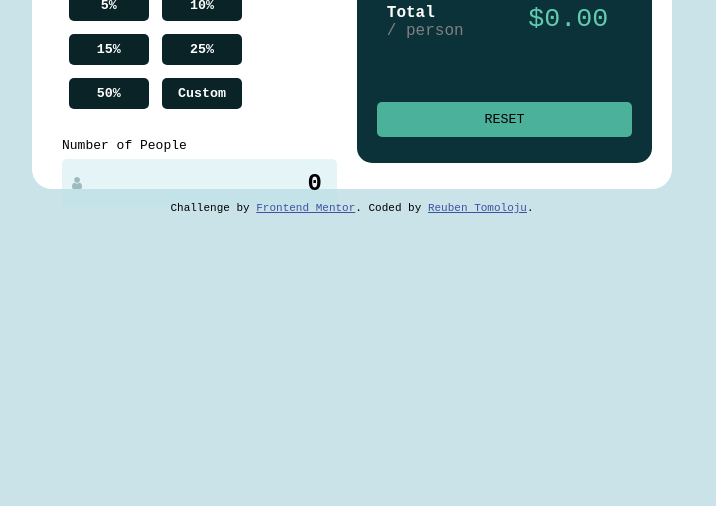
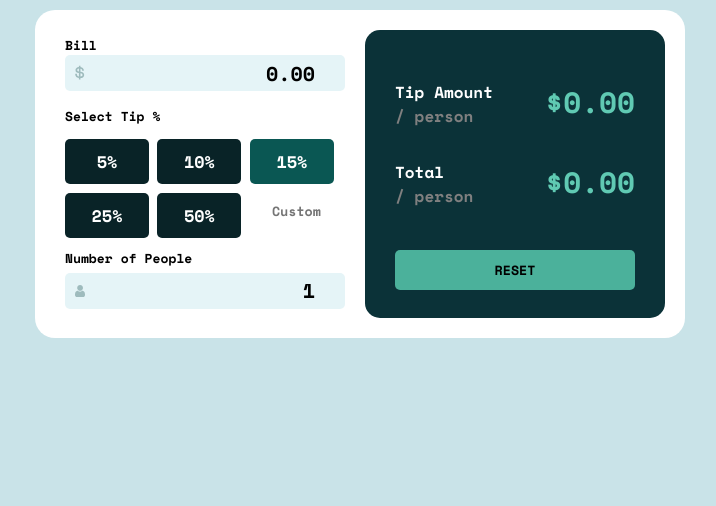
Before and after one commit to Rubylenshy/tip-calculator-app, a plain HTML site: page index.html in a window 1280 px wide. Shown: the part 294-800 px from the top of the page, without its empty margins (288-1004 px from the left). Drawn offline with nearby package versions, Linux system fonts and the light colour scheme.

Commit message:
folder re-structured

```diff
--- /dev/null
+++ b/assets/css/style.css
@@ -0,0 +1,232 @@
+@import url('https://fonts.googleapis.com/css2?family=Space+Mono:wght@700&display=swap');
+
+*{
+    box-sizing: border-box;
+    padding: 0;
+    font-family: 'Space Mono', monospace;
+}
+html{
+    background-color: rgba(121, 187, 199, 0.4);
+}
+body{
+    position: absolute;
+    top: 50%;
+    left: 50%;
+    transform: translate(-50%, -50%);
+}
+.splitter{
+    margin-top: 40px;
+    padding-bottom: 20px;
+    text-align: center;
+}
+.card-body{
+    display: flex;
+    background-color: white;
+    border-radius: 20px;
+    padding: 20px;
+    max-width: 800px;
+}
+
+.left-card{
+    border: none;
+    margin: 0 10px 0 0;
+    height: 18em;
+    padding: 5px 10px;
+    width: 50%;
+    min-width: 300px;
+}
+.bill label{
+    display: flex;
+    justify-content: space-between;
+}
+.bill span{
+    font-size: small;
+}
+#billerror{
+    color: red;
+    text-align: right;
+    display: none;
+}
+.bill input{
+    height: 1.8em;
+    width: 100%;
+    text-align: right;
+    font-weight: bold;
+    font-size: 20px;
+    background-color: rgba(189, 228, 235, 0.4);
+    background: url(../images/icon-dollar.svg) rgba(189, 228, 235, 0.4) no-repeat 10px;
+    background-size: 10px;
+    outline: none;
+    border: none;
+    border-radius: 5px;
+    padding: 0 15px;
+    cursor: pointer;
+}
+.bill input:focus,
+.bill input:hover{
+    border: 2px solid rgb(75, 177, 155);
+}
+.select-tip{
+    font-size: small;
+    margin: 15px 0 5px;
+}
+.tips{
+    display: flex;
+    flex-direction: row;
+    flex-wrap: wrap;
+    width: 100%;
+    margin-bottom: 10px;
+}
+.people label{
+    display: flex;
+    justify-content: space-between;
+}
+.people span{
+    font-size: small;
+}
+
+#peopleerror{
+    color: red;
+    text-align: right;
+    display: none;
+}
+.people input{
+    height: 1.8em;
+    width: 100%;
+    text-align: right;
+    font-weight: bold;
+    font-size: 20px;
+    background-color: rgba(189, 228, 235, 0.4);
+    background: url(../images/icon-person.svg) rgba(189, 228, 235, 0.4) no-repeat 10px ;
+    background-size: 10px;
+    outline: none;
+    border: none;
+    border-radius: 5px;
+    padding: 0 15px;
+    margin: 5px 0 0;
+    cursor: pointer;
+}
+.people input:focus,
+.people input:hover{
+    border: 2px solid rgb(75, 177, 155);
+}
+.box{
+    background-color: rgb(9, 35, 39);
+    color: white;
+    padding: 10px 20px;
+    margin: 0.5em 0.5em 0 0;
+    width: 30%;
+    display: flex;
+    justify-content: center;
+    font-size: 1.05em;
+    border: none;
+    border-radius: 5px;
+    font-weight: bold;
+    cursor: pointer;
+}
+.box:hover{
+    background-color: rgb(15, 112, 107);
+}
+#custom{
+    background-color: transparent;
+    color: grey;
+    text-align: center;
+    border: none;
+    width: 80px;
+    margin: 0.5em;
+}
+.active-btn{
+    background-color: rgb(10, 87, 83);
+    font-weight: bolder;
+}
+input.box::placeholder {
+    color: white;
+}
+.right-card{
+    background-color: rgb(11, 50, 56);
+    border-radius: 15px;
+    height: 18em;
+    padding: 30px 30px 20px;
+    width: 50%;
+    min-width: 300px;
+}
+.right-card div p{
+    margin: 20px auto 12px 0;
+}
+.right-card div p strong{
+    color: white;
+}
+.right-card div p span{
+    color: grey;
+}
+.right-card div .display-output{
+    width: 50%;
+    height: 1.8em;
+    padding: 20px 0;
+    color: rgb(96, 202, 179);
+    text-align: right;
+    font-size: 22pt;
+    font-weight: bold;
+}
+.tip-dipslay{
+    display: flex;
+    justify-content: space-between;
+}
+.right-card button{
+    margin: 30px 0;
+    width: 100%;
+    padding: 10px;
+    border-radius: 5px;
+    border: none;
+    background-color: rgb(75, 177, 155);
+    font-weight: bold;
+    cursor: pointer;
+}
+.right-card button:hover{
+    background-color: rgb(148, 202, 190);
+}
+
+@media (max-width: 600px){
+    body{
+        position: relative;
+        top: 50px;
+        left: 0;
+        transform: translate(0);
+    }
+    .card-body{
+        height: 100% !important;
+        width: 100%;
+        flex-wrap: wrap;
+        padding: 10px;
+        margin: 0 !important;
+    }
+    .left-card{
+        min-width: 100% !important;
+        margin-bottom: 30px !important;
+    }
+    .right-card{
+        min-width: 100% !important;
+        height: 100%;
+    }
+    .tips{
+        width: 100%;
+    }
+}
+
+@media (max-width: 367px){
+    .left-card{
+        margin-bottom: 30px !important;
+    }
+    .tips{
+        width: 100% !important;
+    }
+}
+
+@media (max-width: 329px){
+    .left-card{
+        margin-bottom: 70px !important;
+    }
+    .box{
+        width: 45% !important;
+    }
+}
--- a/css/style.css
+++ /dev/null
@@ -1,172 +0,0 @@
-*{
-    box-sizing: border-box;
-    padding: 0;
-    margin: 1% 0;
-    font-family: 'Space Mono', monospace;
-}
-@import url("https://fonts.google.com/specimen/Space+Mono");
-html{
-    background-color: rgba(121, 187, 199, 0.4);
-}
-.splitter{
-    padding-bottom: 20px;
-    text-align: center;
-}
-.card-body{
-    width: 50%;
-    margin: 0 25%;
-    display: flex;
-    background-color: white;
-    border-radius: 20px;
-    padding: 20px;
-
-}
-@media (max-width: 600px){
-    .card-body{
-        height: 100% !important;
-        width: 100%;
-        flex-wrap: wrap;
-        padding: 10px;
-        margin: 0 !important;
-    }
-    .left-card{
-        width: 100% !important;
-        padding-bottom: 50px !important;
-        height:0vw;
-    }
-    .right-card{
-        width: 600px !important;
-        height: 100%;
-    }
-    .tip{
-        width: 100%;
-        justify-content: space-between;
-    }
-}
-@media (max-width: 367px){
-
-}
-.left-card{
-    border: none;
-    margin: 0 10px 0 0;
-    height:18em;
-    padding: 5px 10px;
-    width: 50%;
-}
-.bill span{
-    font-size: small;
-}
-.bill input{
-    height: 2.0em;
-    width: 100%;
-    text-align: right;
-    font-weight: bold;
-    font-size: 24px;
-    background-color: rgba(189, 228, 235, 0.4);
-    background: url(/images/icon-dollar.svg) rgba(189, 228, 235, 0.4) no-repeat 10px ;
-    background-size: 10px;
-    border: transparent;
-    border-radius: 5px;
-    padding-left: 25px;
-    cursor: pointer;
-}
-.bill input:hover{
-    border: 2px solid rgb(75, 177, 155, 0.3);
-}
-.bill input:focus{
-    border: 2px solid rgb(75, 177, 155);
-}
-.select-tip{
-    font-size: small;
-    margin: 15px 0 5px;
-}
-.tip{
-    display: flex;
-    flex-wrap: wrap;
-    width: 100%;
-    margin: 0 0 20px;
-}
-.people span{
-    font-size: small;
-}
-.people input{
-    height: 2.0em;
-    width: 100%;
-    text-align: right;
-    font-weight: bold;
-    font-size: 24px;
-    background-color: rgba(189, 228, 235, 0.4);
-    background: url(/images/icon-person.svg) rgba(189, 228, 235, 0.4) no-repeat 10px ;
-    background-size: 10px;
-    border: none;
-    border-radius: 5px;
-    padding-left: 25px;
-    margin: 5px 0 0;
-    cursor: pointer;
-}
-.box{
-    background-color: rgb(9, 35, 39);
-    color: white;
-    padding: 8px;
-    margin: 0.5em;
-    text-align: center;
-    width: 80px;
-    border: none;
-    border-radius: 5px;
-    font-weight: bold;
-    cursor: pointer;
-}
-.box:hover{
-    background-color: rgb(15, 112, 107);
-}
-input.box::placeholder {
-    color: white;
-}
-.right-card{
-    background-color: rgb(11, 50, 56);
-    border-radius: 15px;
-    height: 18em;
-    padding: 30px 20px 20px;
-    width: 50%;
-}
-.right-card div{
-    display: flex;
-    flex-wrap: wrap;
-    width: 100%;
-}
-.right-card div p{
-    margin: 20px auto 20px 10px;
-}
-.right-card div p strong{
-    color: white;
-}
-.right-card div p span{
-    color: grey;
-}
-.right-card div input{
-    width: 50%;
-    height: 2.5em;
-    background-color: transparent;
-    color: rgb(96, 202, 179);
-    border: none;
-    text-align: center;
-    font-size: 20pt;
-    /**/
-}
-.right-card button{
-    margin: 40px 0;
-    width: 100%;
-    padding: 10px;
-    border-radius: 5px;
-    border: none;
-    background-color: rgb(75, 177, 155);
-    text-transform: uppercase;
-    font-size: bold;
-    cursor: pointer;
-}
-.right-card button:hover{
-    background-color: rgb(148, 202, 190);
-}
-
-.attribution { font-size: 11px; text-align: center; }
-.attribution a { color: hsl(228, 45%, 44%); }
--- a/index.html
+++ b/index.html
@@ -4,57 +4,57 @@
   <meta charset="UTF-8">
   <meta name="viewport" content="width=device-width, initial-scale=1.0"> <!-- displays site properly based on user's device -->
 
-  <link rel="icon" type="image/png" sizes="32x32" href="./images/favicon-32x32.png">
+  <link rel="icon" type="image/png" sizes="32x32" href="assets/images/favicon-32x32.png">
 
   <title>Frontend Mentor | Tip calculator app</title>
-  <link rel="stylesheet" href="css/style.css">
+  <link rel="stylesheet" href="assets/css/style.css">
+
 </head>
 <body>
-  <div class="splitter">
-    <img src="./images/logo.svg" alt="Logo">
-  </div>
+  <header class="splitter">
+    <img src="assets/images/logo.svg" alt="Logo">
+  </header>
 
-  <div class="card-body">
+  <main class="card-body">
     <div class="left-card">
     <form class="bill">
-      <span>Bill</span><br>
-      <input type="number" title="bill" value="0" placeholder="0">
+      <label><span>Bill</span><span id="billerror">Can't be zero</span></label>
+      <input type="number" id="bill" title="bill" placeholder="0.00" value="0.00" min="0">
     </form>
 
     <header class="select-tip">Select Tip %</header>
-    <div class="tip">
-      <button type="button" class="box">5%</button>
-      <button type="button" class="box">10%</button>
-      <button type="button" class="box">15%</button>
-      <button type="button" class="box">25%</button>
-      <button type="button" class="box">50%</button>
-      <input type="text" class="box" placeholder="Custom">
+    <div class="tips">
+      <button type="button" class="tip box tip-5">5%</button>
+      <button type="button" class="tip box tip-10">10%</button>
+      <button type="button" class="tip box tip-15 active-btn">15%</button>
+      <button type="button" class="tip box tip-25">25%</button>
+      <button type="button" class="tip box tip-50">50%</button>
+      <input type="text" class="tip" id="custom" placeholder="Custom">
     </div>
     <form class="people">
-      <span>Number of People</span><br>
-      <input type="number" title="people%" value="0" placeholder="0">
+      <label><span>Number of People</span><span id="peopleerror">Can't be zero</span></label>
+      <input type="number" id="people" title="people" placeholder="1" value="1" min="0">
     </form>
   </div>
   <div class="right-card">
-    <div>
+    <div class="tip-dipslay">
     <p>
       <strong>Tip Amount</strong><br>
       <span>/ person</span>
     </p>
-    <input title="tip" id="" size="6" value="$0.00" readonly><br>
+    <div class="display-output" id="tip-amount">$4.27</div>
+    </div>
+    <div class="tip-dipslay">
     <p>
       <strong>Total</strong><br>
       <span>/ person</span>
     </p>
-    <input title="total-tip" id="" size="6" value="$0.00" readonly><br>
+    <div class="display-output" id="total-amount">$32.47</div>
+    </div>
+  <button type="reset">RESET</button>
   </div>
-  <button type="reset">Reset</button>
-  </div>
-</div>
+</main>
 
-  <div class="attribution">
-    Challenge by <a href="https://www.frontendmentor.io?ref=challenge" target="_blank">Frontend Mentor</a>.
-    Coded by <a href="#">Reuben Tomoloju</a>.
-  </div>
+<script src="main.js"></script>
 </body>
 </html>
--- /dev/null
+++ b/main.js
@@ -0,0 +1,165 @@
+
+const billInput = document.querySelector("bill");
+const peopleInput = document.querySelector("people");
+const tipPer = document.getElementById("tip-amount");
+const totalPer = document.getElementById("total-amount");
+const tips = document.querySelectorAll('.tip');
+
+if (billInput) {
+  billInput.addEventListener('input', billInputFun);
+}
+
+if (peopleInput) {
+  peopleInput.addEventListener('input', peopleInputFun);
+}
+
+tips.forEach(function(val){
+  val.addEventListener("click", handleClick);
+});
+
+if (billInput) {
+  billInput.value = "0.0";
+}
+
+if (peopleInput) {
+  peopleInput.value = "1";
+}
+
+tipPer.innerText = "$" + (0.0).toFixed(2);
+totalPer.innerText = "$" + (0.0).toFixed(2);
+
+let billValue = 0.0;
+let peopleValue = 1;
+
+function billInputFun() {
+    billValue =parseFloat(billInput.value);
+    console.log(billValue);
+}
+
+function peopleInputFun() {
+  if (peopleValue) {
+    peopleValue =parseFloat(peopleInput.value);
+  }
+  console.log(peopleValue);
+}
+
+function handleClick(event) {
+  tips.forEach(function(val){
+    val.ClassList .remove('active-btn');
+    if (event.target.innerText = val.innerHTML){
+      val.classList.add('active-btn');
+    };
+    tipValue = parseFloat(val.innerHTML)/100;
+  })
+  console.log(tipValue);
+}
+
+// let bill = document.getElementById("bill");
+// let people = document.getElementById("people");
+// let tips = document.getElementsByClassName("tip");
+// let tipCustom = document.getElementById("custom");
+// let reset = document.getElementById("reset");
+// let tipNotCustom = 0;
+
+// console.log(people);
+
+// bill.addEventListener("keyup", evaluate);
+// people.addEventListener("keyup", evaluate);
+// tipCustom.addEventListener("keyup", evaluate);
+// reset.addEventListener("click", resetForm, true);
+// for (let i = 0; i < 5; i++) {
+//   tips[i].addEventListener("click", evaluate);
+// }
+
+// function evaluate() {
+//   activeBtnReset();
+//   if (!evaluateInput(bill, "billerror")) {
+//     return;
+//   }
+//   if (!evaluateInput(people, "peopleerror")) {
+//     return;
+//   }
+//   if (evaluateInput(tipCustom, "")) {
+//     compute(
+//       parseFloat(tipCustom.value / 100),
+//       parseFloat(bill.value),
+//       parseFloat(people.value)
+//     );
+//   } else {
+//     getTips();
+//     compute(
+//       parseFloat(tipNotCustom),
+//       parseFloat(bill.value),
+//       parseFloat(people.value)
+//     );
+//   }
+// }
+
+//  function activebtnReset() {
+//    if (
+//      bill.value !== "" ||
+//      bill.value > 0 ||
+//      people.value !== "" ||
+//      people.value > 0
+//    ) {
+//      reset.style.cursor = "pointer";
+//      reset.classList.add("active-btn");
+//      reset.addEventListener("click", resetForm, true);
+//    } else {
+//      reset.style.cursor = "not-allowed";
+//      reset.classList.remove("active-btn");
+//      reset.removeEventListener("click", resetForm, true);
+//    }
+//  }
+
+// function getTipRadio() {
+//   for (let i = 0; i < 5; i++) {
+//     if (tips[i].checked) {
+//       tipNotCustom = tips[i].value;
+//     }
+//   }
+// }
+
+//  function evaluateInput(type, ID) {
+//    console.log(type);
+//    if (ID === "") {
+//      if (type.value > 0) {
+//        clearTips();
+//        return true;
+//      }
+//      return false;
+//    }
+//    if (type.value === "" || type.value <= 0) {
+//      document.getElementById(`${ID}`).style.display = "block";
+//      document.getElementById("tipAmount").innerText = "0.00";
+//      return false;
+//    } else {
+//      document.getElementById(`${ID}`).style.display = "none";
+//      return true;
+//    }
+//  }
+
+// function compute(fTip, fBill, fPeople) {
+//   let tip_amount = (fBill * fTip) / fPeople;
+//   let total_amount = (fBill * fTip + fBill) / fPeople;
+//   document.getElementById("tip-amount").innerText = tip_amount.toFixed(2);
+//   document.getElementById("total-amount").innerText = total_amount.toFixed(2);
+// }
+
+// function clearTips() {
+//   for (let i = 0; i < 5; i++) {
+//     tips[i].checked = false;
+//   }
+// }
+
+// function resetForm() {
+//   bill.value = "";
+//   people.value = "";
+//   clearTips();
+//   tipCustom.value = "";
+//   document.getElementById("tip-amount").innerText = "0.00";
+//   document.getElementById("total-amount").innerText = "0.00";
+//   document.getElementById("peopleerror").style.display = "none";
+//   document.getElementById("billerror").style.display = "none";
+//   activeBtnReset();
+// }
```
Also changed, not shown: assets/design/active-states.jpg (renamed from design/active-states.jpg), assets/design/desktop-design-completed.jpg (renamed from design/desktop-design-completed.jpg), assets/design/desktop-design-empty.jpg (renamed from design/desktop-design-empty.jpg), assets/design/desktop-preview.jpg (renamed from design/desktop-preview.jpg), assets/design/mobile-design.jpg (renamed from design/mobile-design.jpg), assets/images/favicon-32x32.png (renamed from images/favicon-32x32.png), assets/images/icon-dollar.svg (renamed from images/icon-dollar.svg), assets/images/icon-person.svg (renamed from images/icon-person.svg), assets/images/logo.svg (renamed from images/logo.svg), 1 other file.
